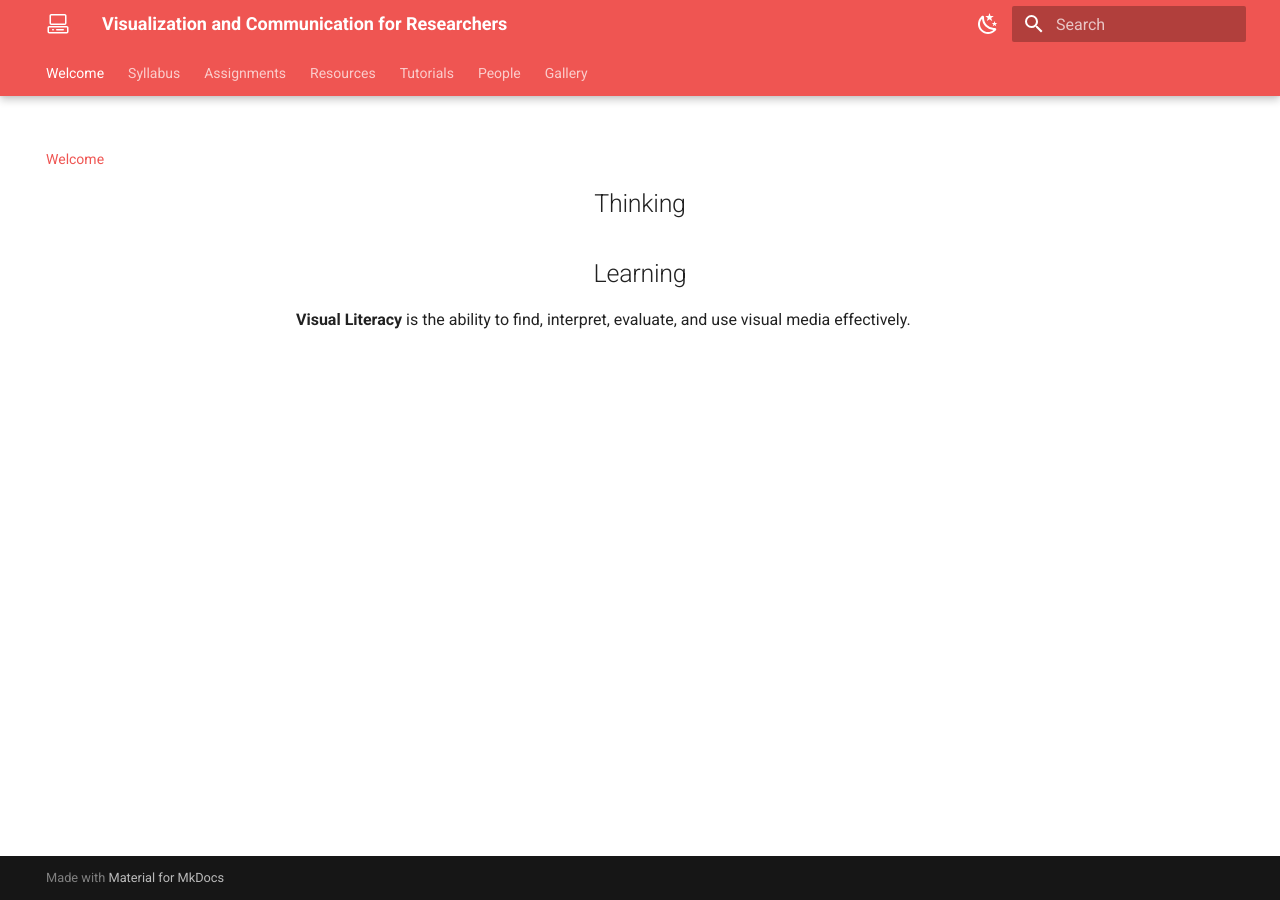
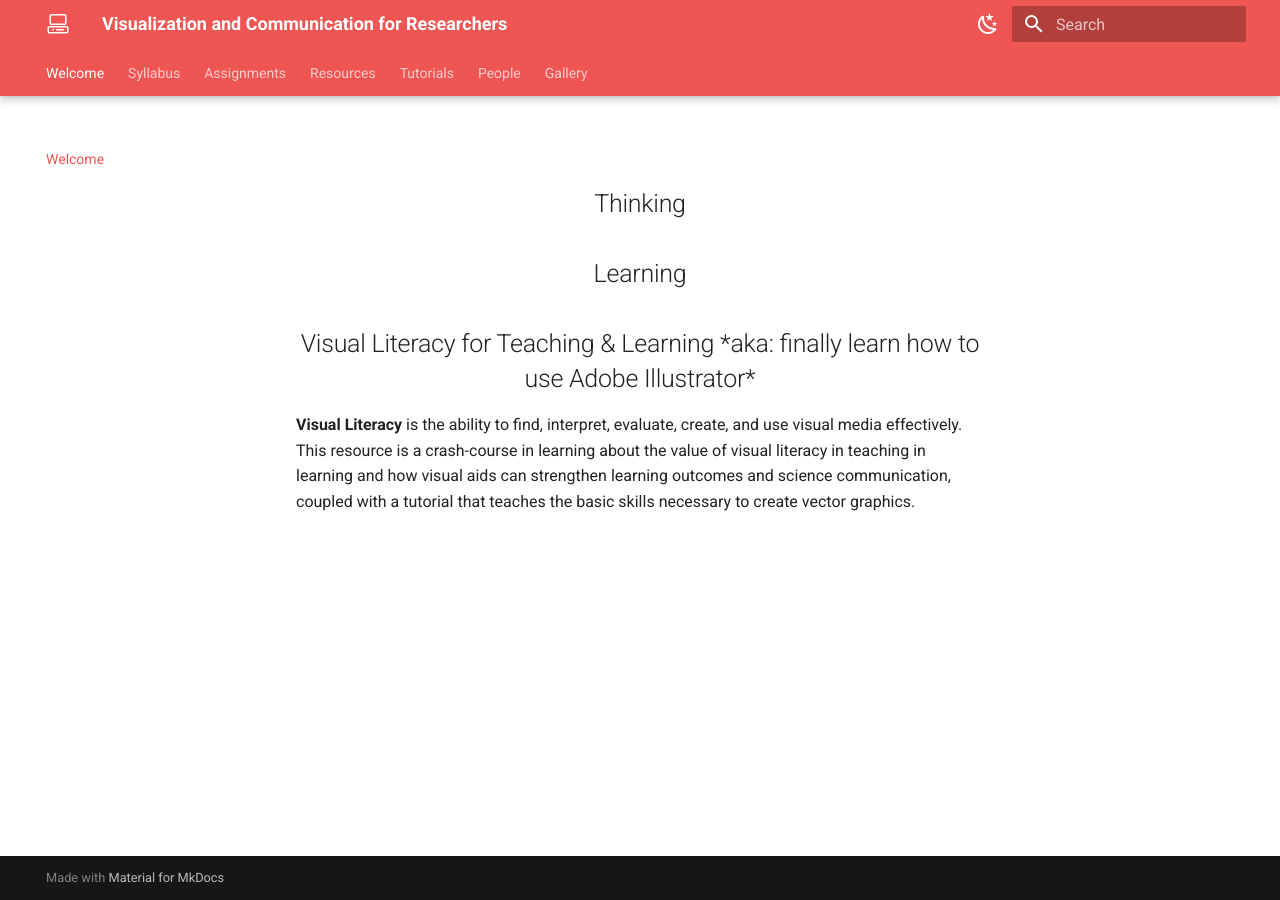
Before and after one commit to elissasoroj/seeingis, an MkDocs documentation site: the page built from docs/index.md, in a window 1280 px wide. Built offline with MkDocs 1.6.1 and Material for MkDocs 9.7.7, drawn with Linux system fonts in a browser that asks for light colours.

Commit message:
updated docs

```diff
--- a/docs/index.md
+++ b/docs/index.md
@@ -1,10 +1,14 @@
-# See Is...
+# Seeing Is...
 
 <center><h2>Thinking<br><br>
-Learning
+Learning <br><br>
+
+Visual Literacy for Teaching & Learning
+*aka: finally learn how to use Adobe Illustrator*
  </h2></center>
 
-**Visual Literacy** is the ability to find, interpret, evaluate, and use visual media effectively.
+
+**Visual Literacy** is the ability to find, interpret, evaluate, create, and use visual media effectively. This resource is a crash-course in learning about the value of visual literacy in teaching in learning and how visual aids can strengthen learning outcomes and science communication, coupled with a tutorial that teaches the basic skills necessary to create vector graphics.
 
 <style>
   .md-typeset h1,
```
